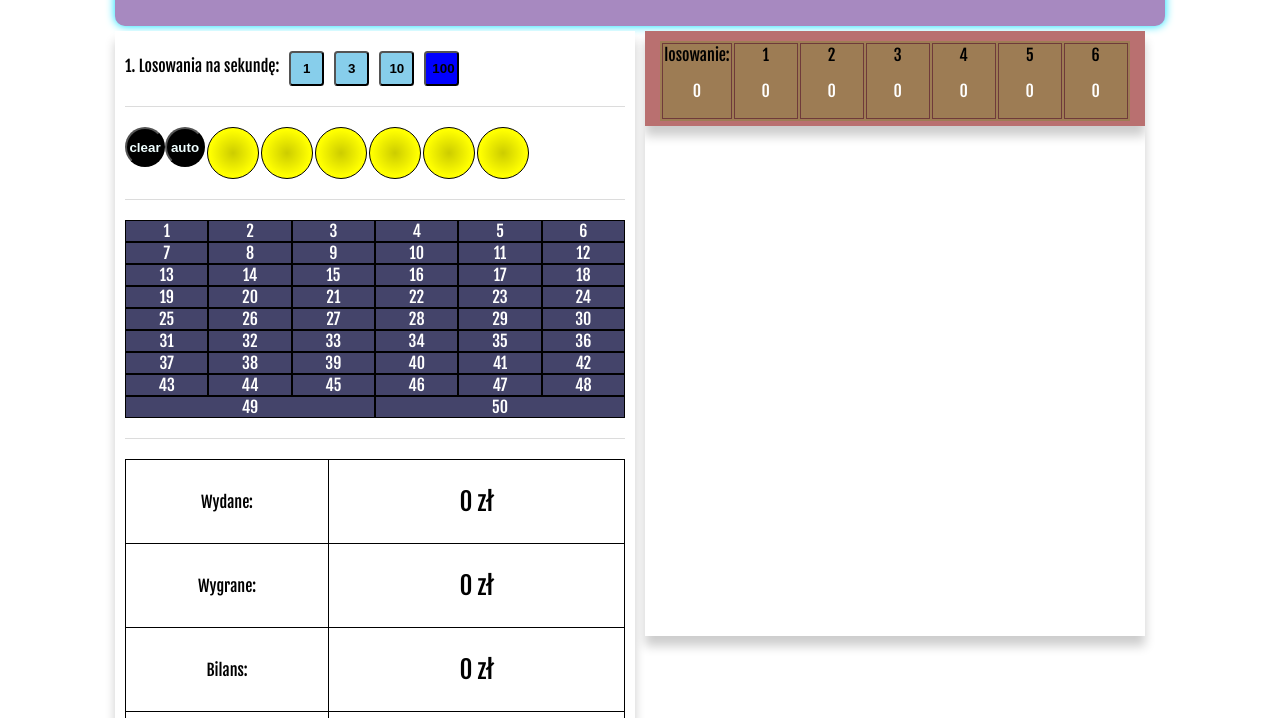
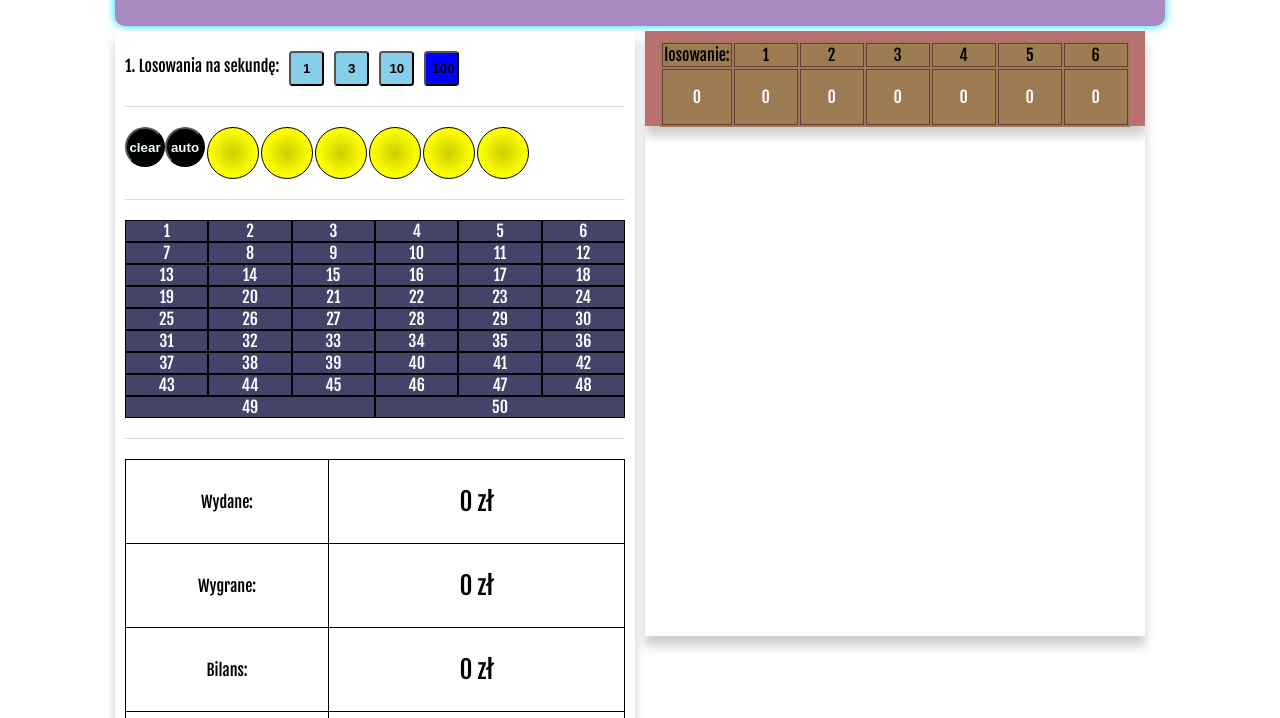
Before and after one commit to Cr3ativeCod3r/LottoSimulator, a plain HTML site: page index.html in a window 1280 px wide. Shown: the part 82-800 px from the top of the page. Drawn offline with Linux system fonts and the light colour scheme.

Commit message:
Update index.html

```diff
--- a/index.html
+++ b/index.html
@@ -45,17 +45,26 @@
     <div id="left">
 
         <div id="stats">
-           <table id="sts">
+          <table id="sts">
             <tr>
-            <td>losowanie:<p id="nrgr">0</p></td>
-            <td>1<p id="one">0</p></td>
-            <td>2<p  id="two">0</p> </td>
-            <td>3<p id="three">0</p></td>
-            <td>4<p id="four">0</p></td>
-            <td>5<p id="five">0</p></td>
-            <td>6<p id="six">0</p></td>
+              <td>losowanie:</td>
+              <td>1</td>
+              <td>2</td>
+              <td>3</td>
+              <td>4</td>
+              <td>5</td>
+              <td>6</td>
             </tr>
-           </table>
+            <tr>
+              <td><p id="nrgr">0</p></td>
+              <td><p id="one">0</p></td>
+              <td><p id="two">0</p></td>
+              <td><p id="three">0</p></td>
+              <td><p id="four">0</p></td>
+              <td><p id="five">0</p></td>
+              <td><p id="six">0</p></td>
+            </tr>
+          </table>
 
         </div>
         <div id="win"></div>
```
